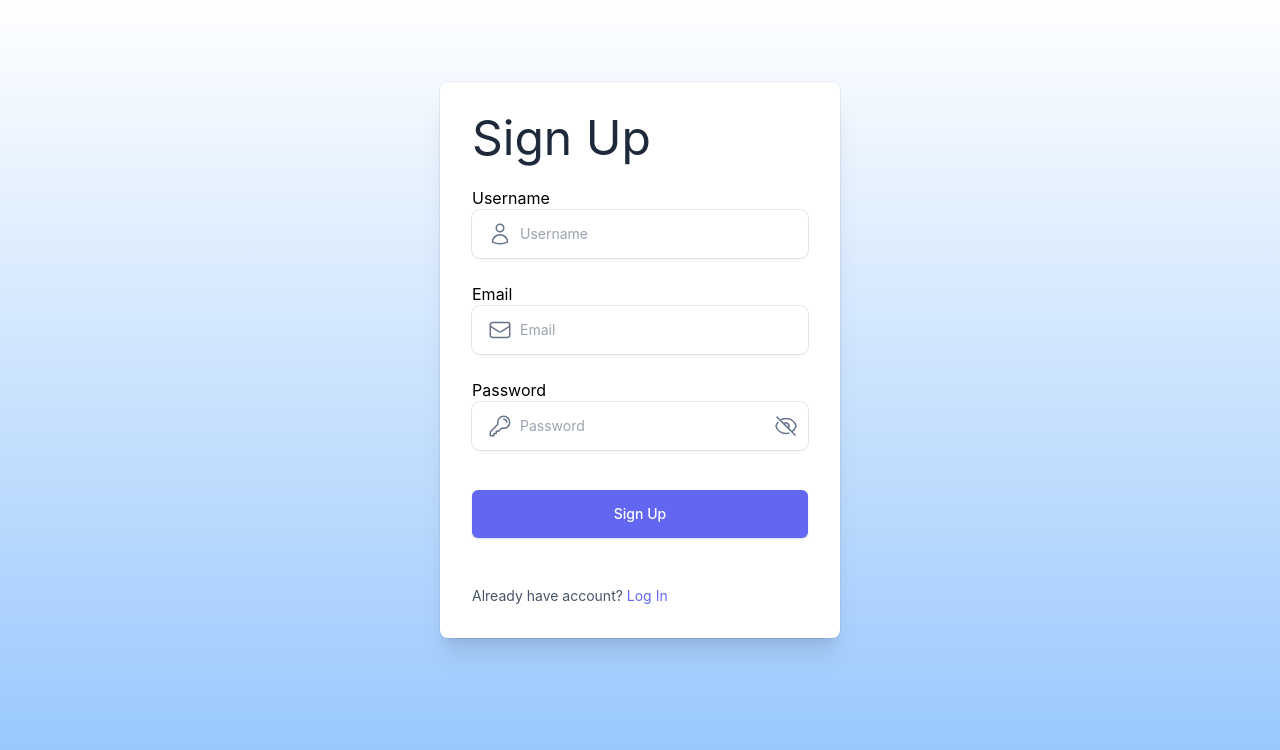
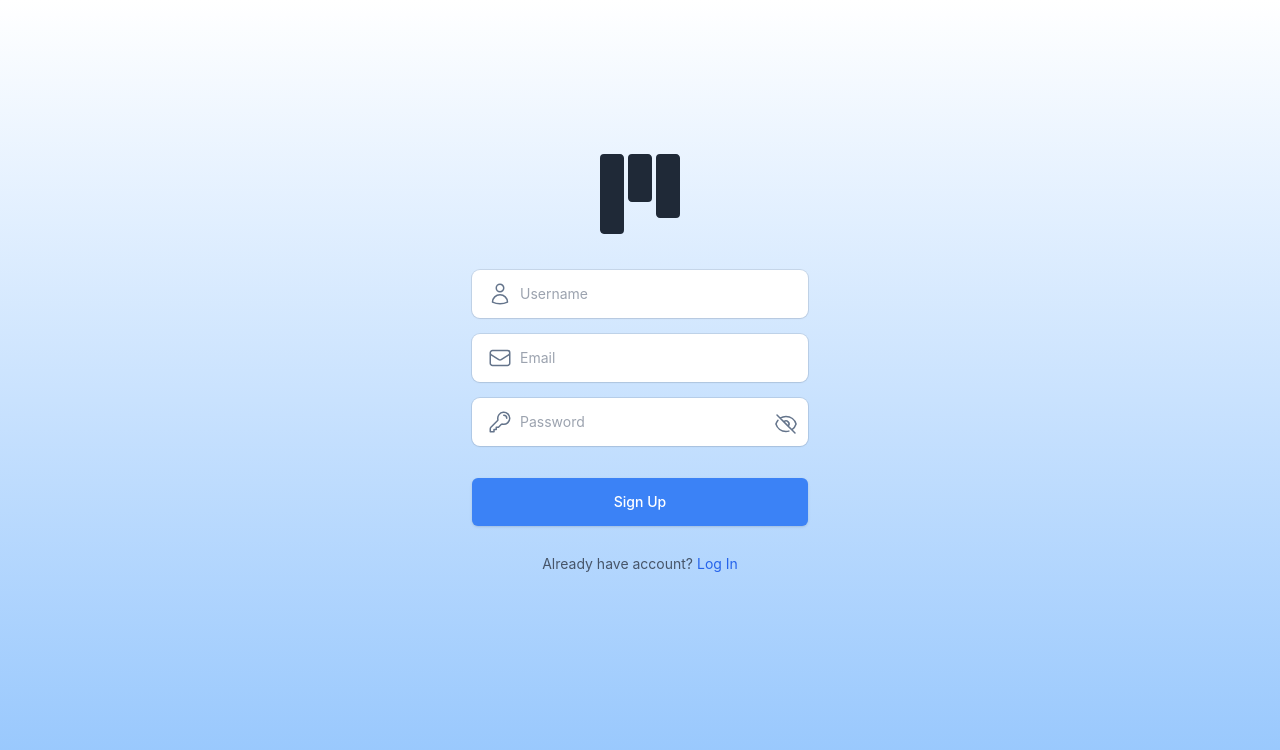
Before and after one commit to yovengo/Tasker, a React (Create React App) app in the folder client/: page /auth/signup in a window 1280 px wide. Shown: the top 750 px of the page. Built offline with nearby package versions, Linux system fonts and the light colour scheme.

Commit message:
fully rework auth page

```diff
--- a/client/src/app/assets/img/TaskerLogo.tsx
+++ b/client/src/app/assets/img/TaskerLogo.tsx
@@ -1,6 +1,7 @@
 import React from 'react';
+import { LogoProps } from '../../types/types';
 
-const TaskerLogo = () => {
+const TaskerLogo = ({ style }: LogoProps) => {
   return (
     <svg
       width="40"
@@ -8,7 +9,7 @@ const TaskerLogo = () => {
       viewBox="0 0 40 40"
       fill="none"
       xmlns="http://www.w3.org/2000/svg"
-      className="fill-black"
+      className={style}
     >
       <g clipPath="url(#a)">
         <path
--- a/client/src/app/components/common/Card.tsx
+++ b/client/src/app/components/common/Card.tsx
@@ -1,16 +1,17 @@
 import React from 'react';
 import { CardProps, CardTitleProps } from '../../types/types';
 import { motion } from 'framer-motion';
-import { useLocation } from 'react-router-dom';
+import TaskerLogo from '../../assets/img/TaskerLogo';
+import { NavLink } from 'react-router-dom';
 
 const pageVariants = {
   initial: {
     opacity: 0,
-    scale: 0.5,
+    y: -50,
   },
   in: {
     opacity: 1,
-    scale: 1,
+    y: 0,
   },
   out: {
     opacity: 0,
@@ -24,17 +25,19 @@ const pageTransition = {
 };
 
 const Card = ({ children }: CardProps) => {
-  const { pathname } = useLocation();
-
   return (
     <motion.div
-      key={pathname}
       initial="initial"
       animate="in"
       variants={pageVariants}
       transition={pageTransition}
-      className="bg-white rounded-lg overflow-hidden ring-1 ring-slate-900/5 shadow-xl p-8 mb-20 min-w-full xs:min-w-[400px] "
+      className="overflow-hidden p-8 min-w-full min-h-[557px] xs:min-w-[400px] "
     >
+      <div className="flex justify-center mb-6">
+        <NavLink to="/">
+          <TaskerLogo style="fill-gray-800 w-20 h-20" />
+        </NavLink>
+      </div>
       {children}
     </motion.div>
   );
--- a/client/src/app/components/common/form/TextField.tsx
+++ b/client/src/app/components/common/form/TextField.tsx
@@ -2,16 +2,16 @@ import { useState } from 'react';
 import { TextFieldProps } from '../../../types/types';
 import { EyeIcon, EyeSlashIcon } from '@heroicons/react/24/outline';
 
-const TextField = ({ type, name, label, field, error, Icon }: TextFieldProps) => {
+const TextField = ({ type, name, label, placeholder, field, error, Icon }: TextFieldProps) => {
   const [showPassword, setShowPassword] = useState<boolean>(false);
 
   const errorStyle: string =
-    'absolute text-slate-500 ring-blue-700 ring-opacity-5 appearance-none rounded block w-full   sm:text-sm -bottom-6 ';
+    'mt-1 text-slate-500 ring-blue-700 ring-opacity-5 appearance-none rounded block w-full   sm:text-sm -bottom-6 ';
   const getInputClasses = (): string => {
     return (
-      'w-full py-2 rounded text-sm dark:bg-gray-700 h-12 focus:outline-none bg-white ring-1 ring-slate-900/10 hover:ring-slate-300 focus:outline-none focus:ring-2 focus:ring-sky-500 shadow-sm rounded-lg text-slate-400 pr-2 ' +
+      'w-full py-2 rounded text-sm dark:bg-gray-700 h-12 focus:outline-none bg-white ring-1 ring-slate-900/10 hover:ring-slate-300 focus:outline-none focus:ring-2 focus:ring-sky-300 shadow-sm rounded-lg text-slate-400 pr-2 ' +
       (Icon ? 'pl-3 xs:pl-12' : 'pl-3') +
-      (error ? ' ring-1 ring-blue-700 focus:border-blue-700 focus:ring-blue-700 focus:' : '')
+      (error ? ' ring-1 ring-blue-500 focus:border-blue-700 focus:ring-blue-700 focus:' : '')
     );
   };
 
@@ -20,14 +20,14 @@ const TextField = ({ type, name, label, field, error, Icon }: TextFieldProps) =>
   };
 
   return (
-    <div className="relative my-3 form-outline form-white">
+    <div className="relative my-3 form-outline">
       {label && <label htmlFor={name}>{label}</label>}
       <div className="relative text-slate-500">
         {Icon && <Icon className="h-6 w-6 absolute z-10 inset-y-3 left-4 hidden xs:inline-block" />}
         <input
           id={name}
           type={showPassword ? 'text' : type}
-          placeholder={label}
+          placeholder={placeholder}
           className={getInputClasses()}
           {...field}
         />
@@ -39,9 +39,9 @@ const TextField = ({ type, name, label, field, error, Icon }: TextFieldProps) =>
             className="absolute inset-y-0.5 right-2.5 btn btn-outline-secondary text-slate-500"
           >
             {showPassword ? (
-              <EyeIcon className="relative w-6 h-6" />
+              <EyeIcon className="absolute top-3 right-0 w-6 h-6" />
             ) : (
-              <EyeSlashIcon className="relative w-6 h-6" />
+              <EyeSlashIcon className="absolute top-3 right-0 w-6 h-6" />
             )}
           </button>
         )}
--- a/client/src/app/components/ui/Button.tsx
+++ b/client/src/app/components/ui/Button.tsx
@@ -5,7 +5,7 @@ const Button = ({ label, children, isValid }: ButtonProps) => (
   <button
     type="submit"
     disabled={!isValid}
-    className="inline-flex w-full items-center justify-center py-3 px-5 leading-6 transition-colors shadow text-sm font-medium rounded-md text-white bg-indigo-500 hover:bg-indigo-400 focus:outline-none my-2"
+    className="inline-flex w-full items-center justify-center py-3 px-5 leading-6 transition-colors shadow text-sm font-medium rounded-md text-white bg-blue-500 hover:bg-blue-400 focus:outline-none my-2"
   >
     {label || children || 'button'}
   </button>
--- a/client/src/app/components/ui/LoginPage.tsx
+++ b/client/src/app/components/ui/LoginPage.tsx
@@ -4,17 +4,32 @@ import { getUsersLoadingStatus } from '../../store/usersSlice';
 import { SubmitHandler, useForm } from 'react-hook-form';
 import { yupResolver } from '@hookform/resolvers/yup';
 import { LoginProps } from '../../types/types';
-import Card from '../common/Card';
 import StyledNavLink from '../common/StyledNavLink';
 import TextField from '../common/form/TextField';
 import { EnvelopeIcon, KeyIcon } from '@heroicons/react/24/outline';
 import Button from './Button';
 import SpinLoading from './SpinLoader';
+import { motion } from 'framer-motion';
 
 const schema = yup.object({
   password: yup.string().required('Password is required'),
   email: yup.string().required('Email is required'),
 });
+
+const container = {
+  hidden: { opacity: 0 },
+  show: {
+    opacity: 1,
+    transition: {
+      staggerChildren: 0.1,
+    },
+  },
+};
+
+const item = {
+  hidden: { opacity: 0 },
+  show: { opacity: 1 },
+};
 
 const LoginPage = () => {
   const loading = useAppSelector(getUsersLoadingStatus());
@@ -23,7 +38,7 @@ const LoginPage = () => {
     reset,
     handleSubmit,
     formState: { errors, isValid },
-  } = useForm<LoginProps>({ mode: 'onBlur', resolver: yupResolver(schema) });
+  } = useForm<LoginProps>({ mode: 'onChange', resolver: yupResolver(schema) });
 
   const onSubmit: SubmitHandler<LoginProps> = (data) => {
     console.log(data);
@@ -31,36 +46,43 @@ const LoginPage = () => {
   };
 
   return (
-    <div className="mb-12 text-slate-900">
-      <Card.Title>Login</Card.Title>
-
-      <div className="text-sm text-slate-600">
+    <motion.div
+      variants={container}
+      initial="hidden"
+      animate="show"
+      className="flex flex-col items-center"
+    >
+      <form onSubmit={handleSubmit(onSubmit)} className="space-y-4 min-w-[200px] w-full mb-5">
+        <motion.div variants={item}>
+          <TextField
+            field={{ ...register('email') }}
+            name="email"
+            placeholder="Email"
+            error={errors?.email}
+            Icon={EnvelopeIcon}
+          />
+        </motion.div>
+        <motion.div variants={item}>
+          <TextField
+            field={{ ...register('password') }}
+            type="password"
+            name="password"
+            placeholder="Password"
+            error={errors?.password}
+            Icon={KeyIcon}
+          />
+        </motion.div>
+        <motion.div variants={item} className="pt-2">
+          <Button isValid={isValid}>{loading && <SpinLoading />}Log In</Button>
+        </motion.div>
+      </form>
+      <motion.div variants={item} className="text-sm text-slate-600">
         or{' '}
         <StyledNavLink to="/auth/signup" styleType="underline">
           start your 14-day free trial
         </StyledNavLink>
-      </div>
-      <form onSubmit={handleSubmit(onSubmit)} className="space-y-6 min-w-[200px] w-full mb-10">
-        <TextField
-          field={{ ...register('email') }}
-          name="email"
-          label="Email"
-          error={errors?.email}
-          Icon={EnvelopeIcon}
-        />
-        <TextField
-          field={{ ...register('password') }}
-          type="password"
-          name="password"
-          label="Password"
-          error={errors?.password}
-          Icon={KeyIcon}
-        />
-        <div className="pt-2">
-          <Button isValid={isValid}>{loading && <SpinLoading />}Log In</Button>
-        </div>
-      </form>
-    </div>
+      </motion.div>
+    </motion.div>
   );
 };
 export default LoginPage;
--- a/client/src/app/components/ui/NavBar/NavBarLogo.tsx
+++ b/client/src/app/components/ui/NavBar/NavBarLogo.tsx
@@ -9,7 +9,7 @@ const NavBarLogo = ({ link, label }: NavBarLogoProps) => {
       to={link}
       className="flex mr-3 flex-none overflow-hidden md:w-auto text-slate-200 items-center"
     >
-      <TaskerLogo />
+      <TaskerLogo style="fill-gray-800" />
       <span className="text-slate-800 mx-4 font-bold">{label}</span>
     </NavLink>
   );
--- a/client/src/app/components/ui/SignUpPage.tsx
+++ b/client/src/app/components/ui/SignUpPage.tsx
@@ -1,4 +1,3 @@
-import Card from '../common/Card';
 import TextField from '../common/form/TextField';
 import { SubmitHandler, useForm } from 'react-hook-form';
 import { SignUpFields } from '../../types/types';
@@ -10,6 +9,7 @@ import { UserIcon, KeyIcon, EnvelopeIcon } from '@heroicons/react/24/outline';
 import StyledNavLink from '../common/StyledNavLink';
 import * as yup from 'yup';
 import { yupResolver } from '@hookform/resolvers/yup';
+import { motion } from 'framer-motion';
 
 const schema = yup.object({
   password: yup
@@ -25,6 +25,21 @@ const schema = yup.object({
   name: yup.string().required('Name is required'),
 });
 
+const container = {
+  hidden: { opacity: 0 },
+  show: {
+    opacity: 1,
+    transition: {
+      staggerChildren: 0.07,
+    },
+  },
+};
+
+const item = {
+  hidden: { opacity: 0 },
+  show: { opacity: 1 },
+};
+
 const SignUpPage = () => {
   const loading = useAppSelector(getUsersLoadingStatus());
   const {
@@ -32,7 +47,7 @@ const SignUpPage = () => {
     reset,
     handleSubmit,
     formState: { errors, isValid },
-  } = useForm<SignUpFields>({ mode: 'onBlur', resolver: yupResolver(schema) });
+  } = useForm<SignUpFields>({ mode: 'onChange', resolver: yupResolver(schema) });
 
   const onSubmit: SubmitHandler<SignUpFields> = (data) => {
     console.log(data);
@@ -40,43 +55,52 @@ const SignUpPage = () => {
   };
 
   return (
-    <>
-      <Card.Title>Sign Up</Card.Title>
-
-      <form onSubmit={handleSubmit(onSubmit)} className="space-y-6 min-w-[200px] w-full mb-10">
+    <motion.div
+      variants={container}
+      initial="hidden"
+      animate="show"
+      className="flex flex-col items-center"
+    >
+      <form onSubmit={handleSubmit(onSubmit)} className="space-y-4 min-w-[200px] w-full mb-5">
+        <motion.div variants={item}>
           <TextField
             field={{ ...register('name') }}
             name="name"
-          label="Username"
+            placeholder="Username"
             error={errors?.name}
             Icon={UserIcon}
           />
+        </motion.div>
+        <motion.div variants={item}>
           <TextField
             field={{ ...register('email') }}
             name="email"
-          label="Email"
+            placeholder="Email"
             error={errors?.email}
             Icon={EnvelopeIcon}
           />
+        </motion.div>
+        <motion.div variants={item}>
           <TextField
             field={{ ...register('password') }}
             type="password"
             name="password"
-          label="Password"
+            placeholder="Password"
             error={errors?.password}
             Icon={KeyIcon}
           />
-        <div className="pt-2">
+        </motion.div>
+        <motion.div variants={item} className="pt-2">
           <Button isValid={isValid}>{loading && <SpinLoading />} Sign Up</Button>
-        </div>
+        </motion.div>
       </form>
-      <p className="text-slate-600 text-sm">
+      <motion.p variants={item} className="text-slate-600 text-sm">
         <span> Already have account? </span>
         <StyledNavLink to="/auth/login" styleType="underline">
           Log In
         </StyledNavLink>
-      </p>
-    </>
+      </motion.p>
+    </motion.div>
   );
 };
 export default SignUpPage;
--- a/client/src/app/layouts/AuthLayout.tsx
+++ b/client/src/app/layouts/AuthLayout.tsx
@@ -3,6 +3,7 @@ import Card from '../components/common/Card';
 import { useAppSelector } from '../store/hook';
 import { getIsLoggedIn } from '../store/usersSlice';
 import { Navigate, Outlet } from 'react-router-dom';
+import { motion } from 'framer-motion';
 
 const AuthLayout = () => {
   const isLoggedIn = useAppSelector(getIsLoggedIn());
@@ -12,11 +13,15 @@ const AuthLayout = () => {
   }
 
   return (
-    <div className="flex grow flex-col justify-center items-center bg-gradient-to-t from-blue-300 to-white dark:text-slate-200">
+    <motion.div
+      initial={{ opacity: 0 }}
+      animate={{ opacity: 1 }}
+      className="flex grow flex-col justify-center items-center bg-gradient-to-t from-blue-300 to-white dark:text-slate-200"
+    >
       <Card>
         <Outlet />
       </Card>
-    </div>
+    </motion.div>
   );
 };
 
--- a/client/src/app/utils/getLinkStyle.ts
+++ b/client/src/app/utils/getLinkStyle.ts
@@ -5,7 +5,7 @@ export const getLinkStyle = (style: StyleType): string => {
     case 'button':
       return 'rounded-lg shadow-sm px-4 py-2 ring-1 ring-slate-900/10 hover:text-sky-500  hover:ring-sky-500 transition-all duration-200';
     case 'underline':
-      return 'inline-block text-indigo-500 text-sm duration-200 transition-all after:content-[""] after:w-0 after:h-[.05rem] after:block after:bg-indigo-500 after:transition-all after:duration-200 hover:after:w-full';
+      return 'inline-block text-blue-600 text-sm duration-200 transition-all after:content-[""] after:w-0 after:h-[.05rem] after:block after:bg-blue-600 after:transition-all after:duration-200 hover:after:w-full';
     case 'withIcon':
       return 'group flex font-semibold text-sm leading-6 text-slate-600 hover:text-slate-400 trans transition-all duration-200';
     default:
```
Also changed, not shown: client/src/app/types/types.ts (+6 -1 lines). Lines whose indentation alone changed are shown as unchanged.
